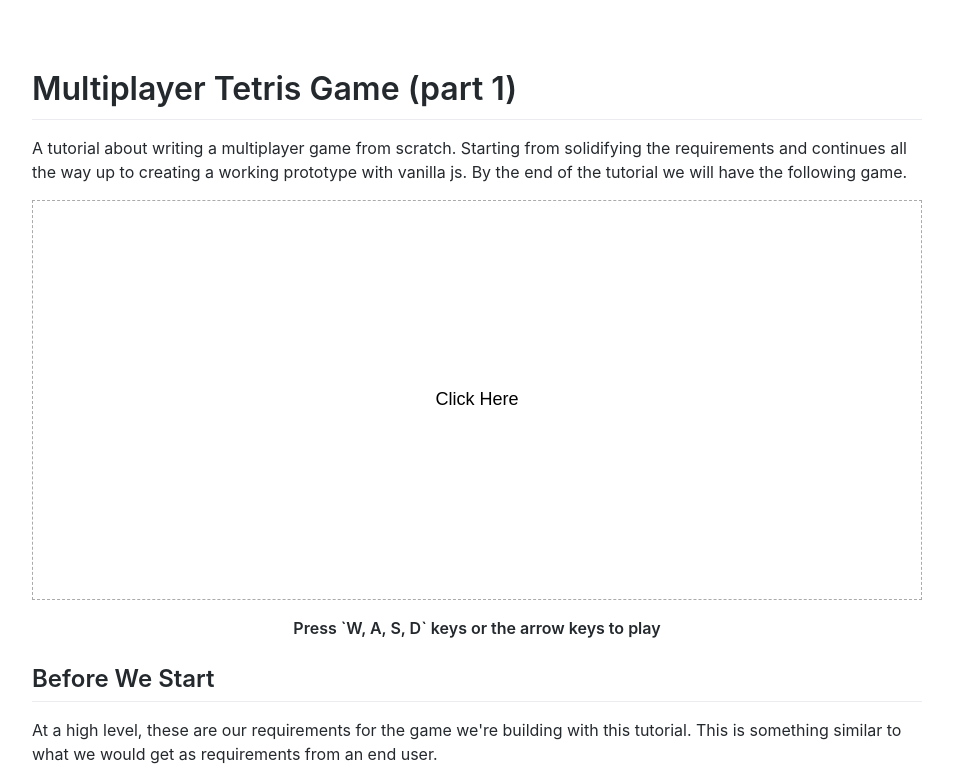
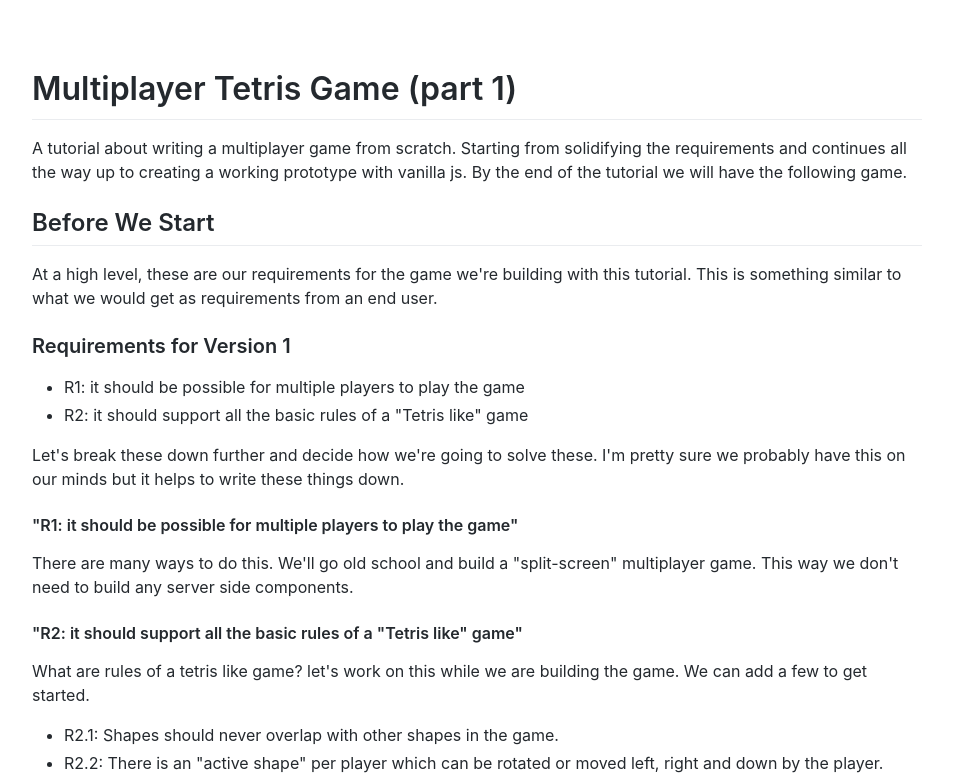
Before and after one commit to thani-sh/thanish.me, a Next.js app: page /blog/2020-12-13-multiplayer-tetris-game-part-1 in a window 1280 px wide. Shown: the top 782 px of the page, without its empty margins (163-1116 px from the left). Built offline with nearby package versions, Linux system fonts and the light colour scheme.

Commit message:
Remove the iframe from the frontpage

```diff
--- a/pages/blog/2020-12-13-multiplayer-tetris-game-part-1/index.mdx
+++ b/pages/blog/2020-12-13-multiplayer-tetris-game-part-1/index.mdx
@@ -13,13 +13,6 @@ export const meta = {
         solidifying the requirements and continues all the way up to creating a
         working prototype with vanilla js. By the end of the tutorial we will
         have the following game.
-      </p>
-      <LazyIframe
-        src="/blog/2020-12-13-multiplayer-tetris-game-part-1/embed/finished"
-        height="400px"
-      />
-      <p style={{ textAlign: 'center' }}>
-        <strong>Press `W, A, S, D` keys or the arrow keys to play</strong>
       </p>
     </section>
   ),
```
